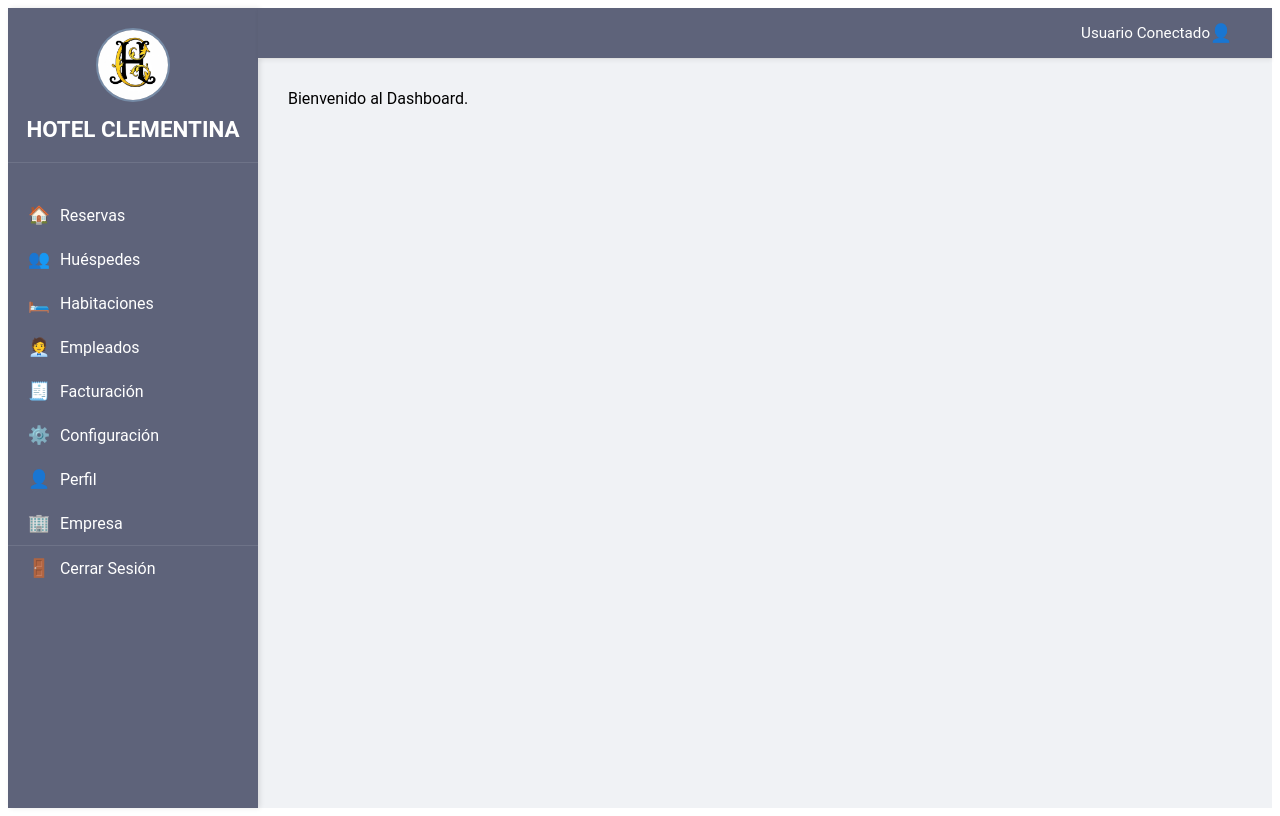
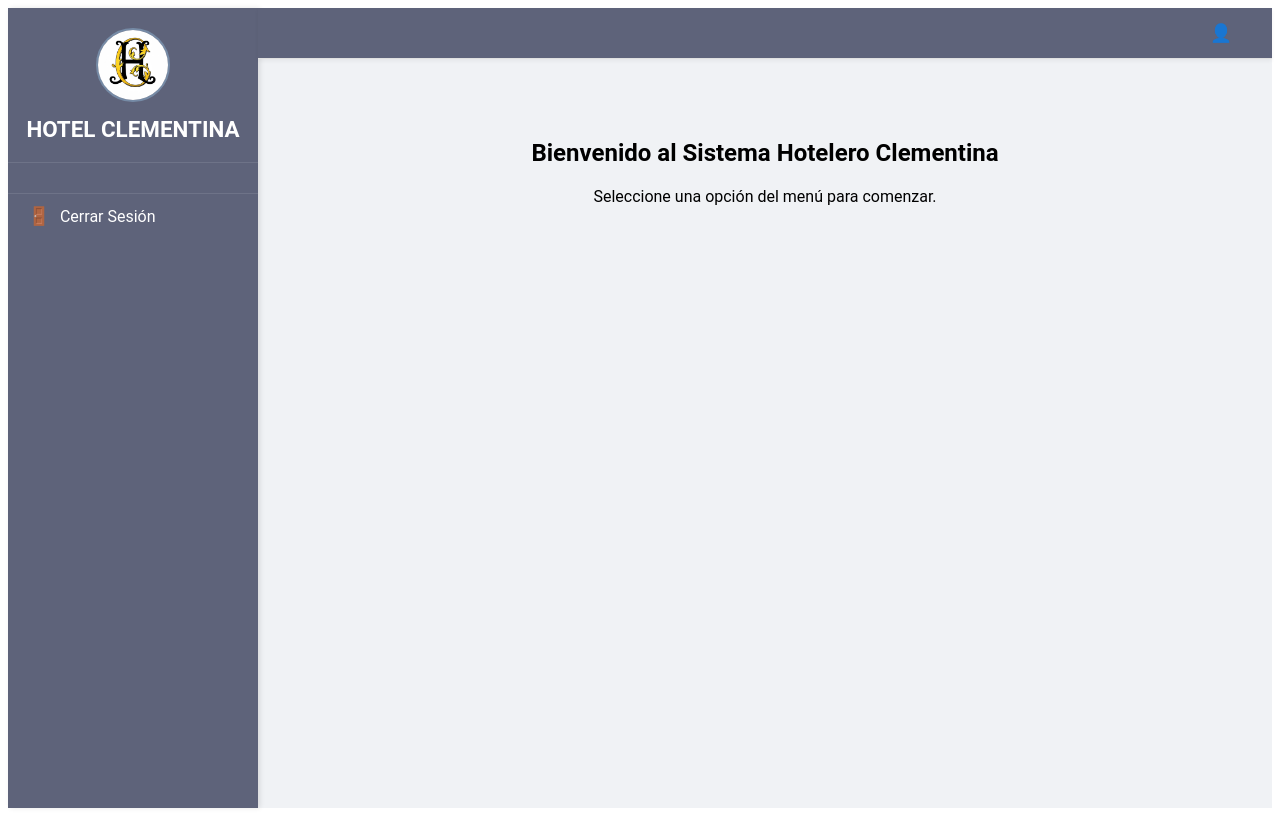
Before and after one commit to Lenard98/Proyecto, a React (Vite) app in the folder HotelClementina/: page /menu in a window 1280 px wide. Built offline with nearby package versions, Linux system fonts and the light colour scheme; sample sign-in values are in the browser's storage.

Commit message:
Implementacion el acesso de los roles al sistema

```diff
--- a/HotelClementina/src/components/Employees/Employees.jsx
+++ b/HotelClementina/src/components/Employees/Employees.jsx
@@ -43,7 +43,7 @@ function EmployeesForm() {
         { id: 4, nombre: 'Gerente' },
     ];
     const tiposDocumento = ['DNI', 'Pasaporte', 'Carnet de Residencia'];
-    const roles = ['Administrador', 'Cajero', 'Empleado General'];
+    const roles = ['Administrador', 'Gerente', 'Recepcionista', 'Limpieza'];
 
     // ==================== FUNCIONES DE UTILIDAD ====================
 
@@ -365,38 +365,6 @@ function EmployeesForm() {
                     </div>
                 </fieldset>
 
-                {/* Acceso al Sistema */}
-                <fieldset className="form-section access-system">
-                    <legend>Acceso al Sistema</legend>
-                    <div className="form-grid access-grid">
-                        <div className="form-group">
-                            <label htmlFor="Cor_Emp_Access">Correo Electrónico de Usuario</label>
-                            <input type="email" id="Cor_Emp_Access" name="Cor_Emp_Access" value={formData.Cor_Emp} readOnly className="read-only-input" />
-                        </div>
-
-                        <div className="form-group">
-                            <label htmlFor="Rol_Sistema">Rol del Sistema</label>
-                            <select id="Rol_Sistema" name="Rol_Sistema" value={formData.Rol_Sistema} onChange={handleChange} required>
-                                {roles.map(rol => (<option key={rol} value={rol}>{rol}</option>))}
-                            </select>
-                        </div>
-
-                        <div className="form-group full-row toggle-group">
-                            <label htmlFor="accessToggle">Activar Acceso</label>
-                            <label className="switch">
-                                <input
-                                    type="checkbox"
-                                    id="accessToggle"
-                                    name="accessToggle"
-                                    checked={formData.HabDesEmp === 1}
-                                    onChange={(e) => setFormData({...formData, HabDesEmp: e.target.checked ? 1 : 0})}
-                                />
-                                <span className="slider round"></span>
-                            </label>
-                        </div>
-
-                    </div>
-                </fieldset>
 
                 {/* Botones de Acción */}
                 <div className="form-actions">
--- a/HotelClementina/src/components/LoginPage.jsx
+++ b/HotelClementina/src/components/LoginPage.jsx
@@ -1,6 +1,6 @@
 import React, { useState } from 'react';
 import axios from 'axios';
-import { useNavigate } from 'react-router-dom'; // 1. IMPORTAR EL HOOK DE NAVEGACIÓN
+import { useNavigate } from 'react-router-dom';
 
 // Importa tu nuevo archivo CSS
 import './LoginPage.css';
@@ -13,7 +13,9 @@ function LoginPage() {
   const [password, setPassword] = useState('');
   const [error, setError] = useState('');
   const [loading, setLoading] = useState(false);
-  const navigate = useNavigate(); // 2. INICIALIZAR EL HOOK
+
+  // Inicializar el hook de navegación
+  const navigate = useNavigate();
 
   const handleSubmit = async (e) => {
     e.preventDefault();
@@ -21,6 +23,7 @@ function LoginPage() {
     setLoading(true);
 
     try {
+      // Petición al backend
       const response = await axios.post('http://localhost:3002/api/login', {
         username: username,
         password: password
@@ -29,12 +32,12 @@ function LoginPage() {
       setLoading(false);
       console.log('Login exitoso:', response.data);
 
-      // Opcional: Guardar datos del usuario
+      // 1. IMPORTANTE: Guardar datos del usuario (incluido el Rol/Tipo_Usu)
+      // Esto es lo que leerá el MenuPage para saber qué mostrar
       localStorage.setItem('user', JSON.stringify(response.data.user));
 
-      // 3. CAMBIAR EL ALERT POR LA NAVEGACIÓN
-      // alert(`¡Bienvenido, ${response.data.user.nom_usu}!`); // <--- Borramos esta línea
-      navigate('/menu'); // <--- Y la cambiamos por esta
+      // 2. Navegar al menú principal en lugar de mostrar alerta
+      navigate('/menu');
 
     } catch (err) {
       setLoading(false);
@@ -47,11 +50,11 @@ function LoginPage() {
   };
 
   return (
-    // Ahora usamos 'className' en lugar de 'style'
+    // Estructura del formulario de login
     <div className="login-page">
       <div className="login-container">
 
-        {/* 3. Añadimos la imagen del logo aquí */}
+        {/* Logo del Hotel */}
         <img src={logoHotel} alt="Logo Hotel Clementina" className="login-logo" />
 
         <h2>Inicio de Sesión</h2>
@@ -77,6 +80,7 @@ function LoginPage() {
             {loading ? 'Ingresando...' : 'Ingresar'}
           </button>
         </form>
+
         {error && <p className="login-error">{error}</p>}
       </div>
     </div>
--- a/HotelClementina/src/components/MenuPage.jsx
+++ b/HotelClementina/src/components/MenuPage.jsx
@@ -1,66 +1,99 @@
-import React, { useState } from 'react';
+import React, { useState, useEffect } from 'react'; // Agregamos useEffect
 import { useNavigate } from 'react-router-dom';
 
-// 1. IMPORTACIÓN CORREGIDA: Apunta directamente al archivo Huespedes.jsx
+// Importaciones de componentes
 import HuespedesForm from './Huespedes.jsx';
-
 import EmployeesForm from './Employees/Employees';
-import logoHotel from '../assets/LogoHotel.jpg';
-import './MenuPage.css';
 import EmpresaForm from './Empresa';
 import Habitaciones from './Habitaciones';
 import Reservas from './Reservas';
 import Facturacion from './Facturacion';
 
+import logoHotel from '../assets/LogoHotel.jpg';
+import './MenuPage.css';
 
-// Lista de los ítems del sidebar
-const sidebarItems = [
+// Lista COMPLETA de los ítems del sidebar
+const allSidebarItems = [
     { id: 'reservas', name: 'Reservas', icon: '🏠' },
     { id: 'huespedes', name: 'Huéspedes', icon: '👥' },
     { id: 'habitaciones', name: 'Habitaciones', icon: '🛏️' },
-    { id: 'empleados', name: 'Empleados', icon: '🧑‍💼' },
+    { id: 'empleados', name: 'Empleados', icon: '🧑‍💼' },     // Restringido
     { id: 'facturacion', name: 'Facturación', icon: '🧾' },
-    { id: 'configuracion', name: 'Configuración', icon: '⚙️' },
+    { id: 'configuracion', name: 'Configuración', icon: '⚙️' }, // Restringido (Usuarios)
     { id: 'perfil', name: 'Perfil', icon: '👤' },
     { id: 'empresa', name: 'Empresa', icon: '🏢' },
 ];
 
 function MenuPage() {
-    // Estado inicial cambiado a 'dashboard'
     const [currentView, setCurrentView] = useState('dashboard');
+    const [user, setUser] = useState(null); // Estado para guardar datos del usuario logueado
+    const [filteredItems, setFilteredItems] = useState([]); // Items del menú filtrados por rol
+
     const navigate = useNavigate();
+
+    // 1. EFECTO DE CARGA: Verificar usuario y definir roles
+    useEffect(() => {
+        const storedUser = localStorage.getItem('user');
+
+        if (storedUser) {
+            const parsedUser = JSON.parse(storedUser);
+            setUser(parsedUser);
+
+            const role = parsedUser.tipo_usu; // 1: Admin, 2: Gerente, 3: Recep
+
+            // Lógica de filtrado de menú según roles
+            const items = allSidebarItems.filter(item => {
+                // ADMINISTRADOR (1): Ve todo
+                if (role === 1) return true;
+
+                // GERENTE (2): Ve todo MENOS Empleados y Configuración (Usuarios)
+                if (role === 2) {
+                    return item.id !== 'empleados' && item.id !== 'configuracion';
+                }
+
+                // RECEPCIONISTA (3): Solo Reservas, Huéspedes, Habitaciones, Facturación, Empresa y Perfil
+                if (role === 3) {
+                    return ['reservas', 'huespedes', 'habitaciones', 'facturacion', 'empresa', 'perfil'].includes(item.id);
+                }
+
+                return false; // Por defecto no ve nada si no tiene rol
+            });
+
+            setFilteredItems(items);
+
+        } else {
+            // Si no hay usuario logueado, redirigir al login
+            navigate('/');
+        }
+    }, [navigate]);
+
 
     // Renderiza el componente de la vista seleccionada
     const renderContentView = () => {
         switch (currentView) {
             case 'reservas':
                 return <Reservas />;
-
             case 'huespedes':
-                // 2. CASO 'HUESPEDES' AÑADIDO: Muestra el componente Huéspedes
                 return <HuespedesForm />;
-
             case 'empleados':
                 return <EmployeesForm />;
-
             case 'empresa':
                 return <EmpresaForm/>;
-
-
             case 'habitaciones':
                 return <Habitaciones/>;
-
             case 'facturacion':
                 return <Facturacion/>;
-
             case 'configuracion':
-                return <div>Vista de Configuración</div>;
-
+                return <div><h3>Gestión de Usuarios (Configuración)</h3><p>Solo visible para Administradores.</p></div>;
             case 'perfil':
-                return <div>Vista de Perfil</div>;
-
+                return <div><h3>Perfil de Usuario</h3><p>Nombre: {user?.nom_usu}</p><p>Rol ID: {user?.tipo_usu}</p></div>;
             default:
-                return <div>Bienvenido al Dashboard.</div>;
+                return (
+                    <div style={{textAlign: 'center', marginTop: '50px'}}>
+                        <h2>Bienvenido al Sistema Hotelero Clementina</h2>
+                        <p>Seleccione una opción del menú para comenzar.</p>
+                    </div>
+                );
         }
     };
 
@@ -81,7 +114,8 @@ function MenuPage() {
                 </div>
                 <nav className="sidebar-nav">
                     <ul>
-                        {sidebarItems.map((item) => (
+                        {/* Usamos filteredItems en lugar de sidebarItems estático */}
+                        {filteredItems.map((item) => (
                             <li
                                 key={item.id}
                                 className={currentView === item.id ? 'active' : ''}
@@ -103,7 +137,9 @@ function MenuPage() {
             <div className="main-content">
                 <header className="main-header">
                     <div className="user-info">
-                        <span>Usuario Conectado</span> <span className="sidebar-icon">👤</span>
+                        {/* Mostramos el nombre real del usuario */}
+                        <span>{user ? user.nom_usu : 'Usuario Conectado'}</span>
+                        <span className="sidebar-icon">👤</span>
                     </div>
                 </header>
                 <div className="content-area">
```
